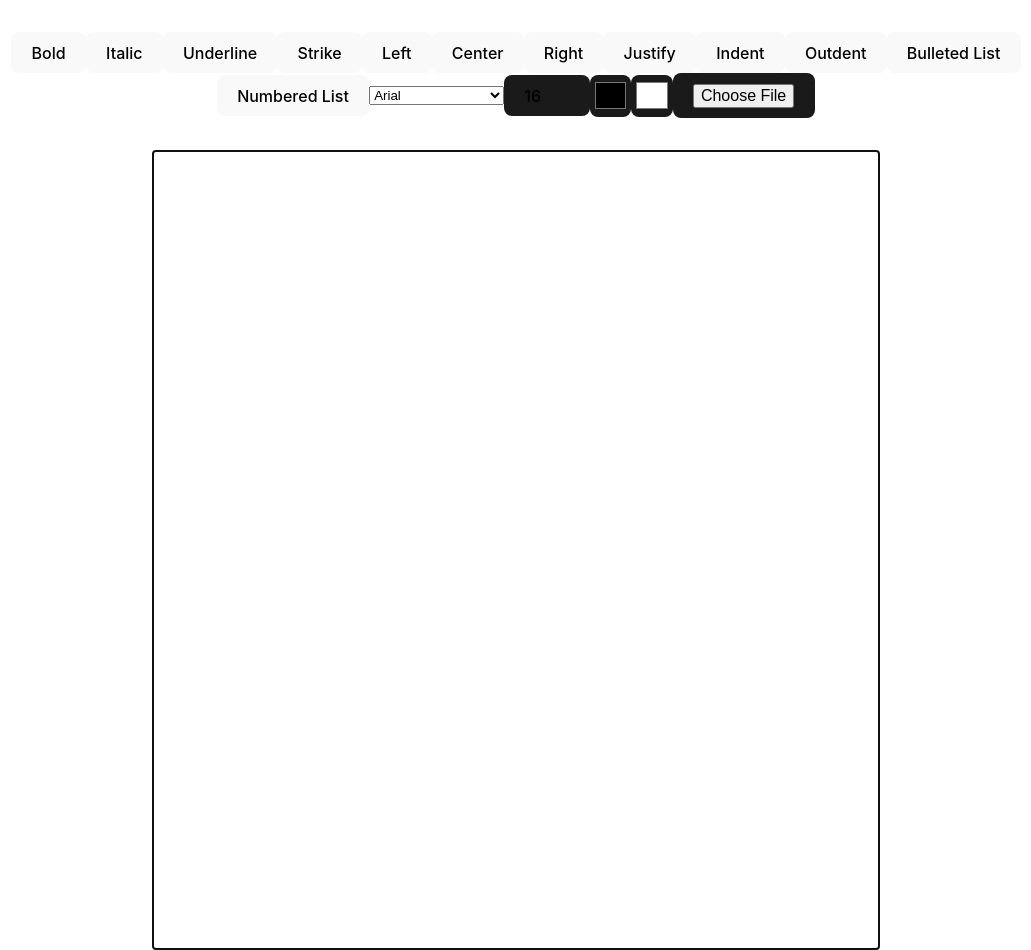
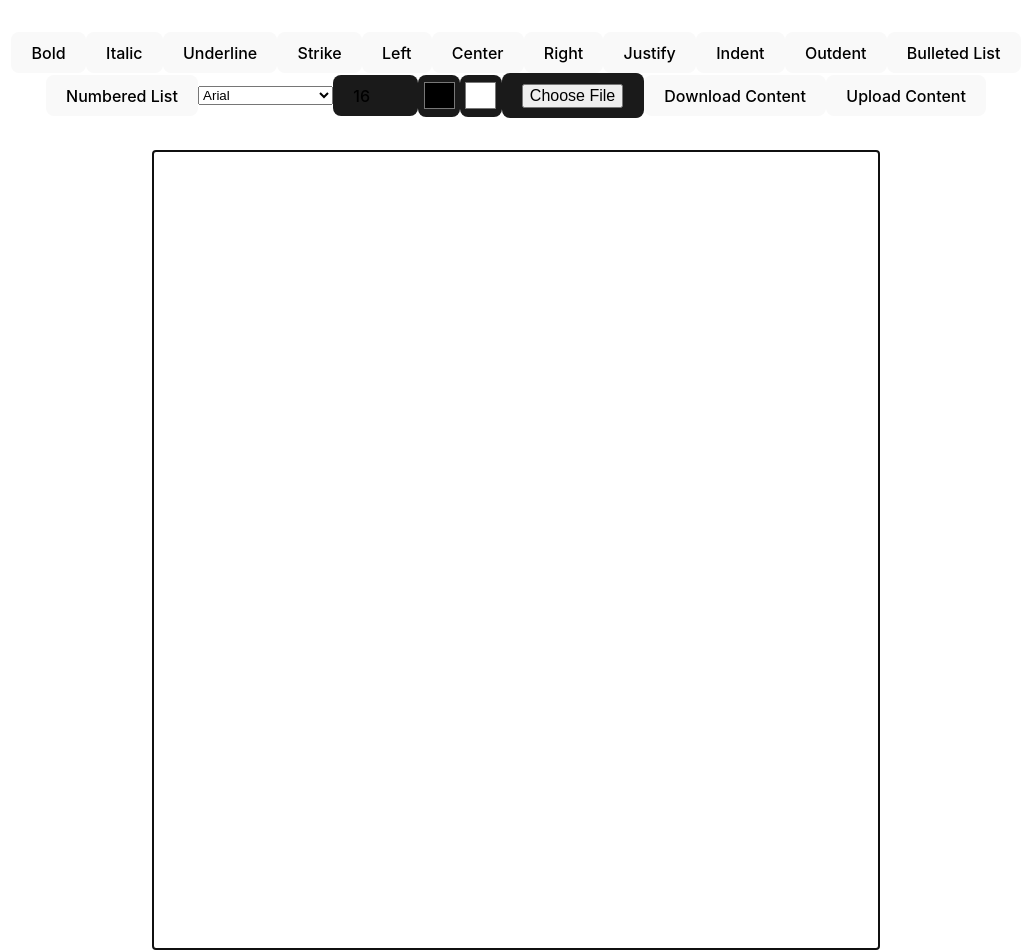
Before and after one commit to owenstrength/Software-Modeling-Project, a React (Vite) app: page / in a window 1280 px wide. Shown: the whole page, without its empty margins (124-1155 px from the left). Built offline with nearby package versions, Linux system fonts and the light colour scheme.

Commit message:
added download and upload?

```diff
--- a/src/components/RichTextEditor.jsx
+++ b/src/components/RichTextEditor.jsx
@@ -26,6 +26,32 @@ function RichTextEditor() {
         setBgColor(color);
         handleFormat('hiliteColor', color);
     };
+
+    const download = () => {
+        const content = contentRef.current.innerHTML;
+        const blob = new Blob([content], { type: 'text/html' });
+        const url = URL.createObjectURL(blob);
+        const a = document.createElement('a');
+        a.href = url;
+        a.download = 'content.html';
+        a.click();
+    }
+
+    const uploadHTML = () => {
+        const input = document.createElement('input');
+        input.type = 'file';
+        input.accept = 'text/html';
+        input.onchange = (e) => {
+            const file = e.target.files[0];
+            const reader = new FileReader();
+            reader.onload = (e) => {
+                const content = e.target.result;
+                contentRef.current.innerHTML = content;
+            };
+            reader.readAsText(file);
+        };
+        input.click();
+    }
 
     const handleImageUpload = (e) => {
         const file = e.target.files[0];
@@ -82,6 +108,10 @@ function RichTextEditor() {
                 <input type="color" value={bgColor} onChange={(e) => handleBgColorChange(e.target.value)} />
                 <input type="file" accept="image/*" onChange={(e) => handleImageUpload(e)} />
 
+                <button onClick={() => download()}>Download Content</button>
+                <button onClick={() => uploadHTML()}>Upload Content</button>
+
+
 
 
 
```
